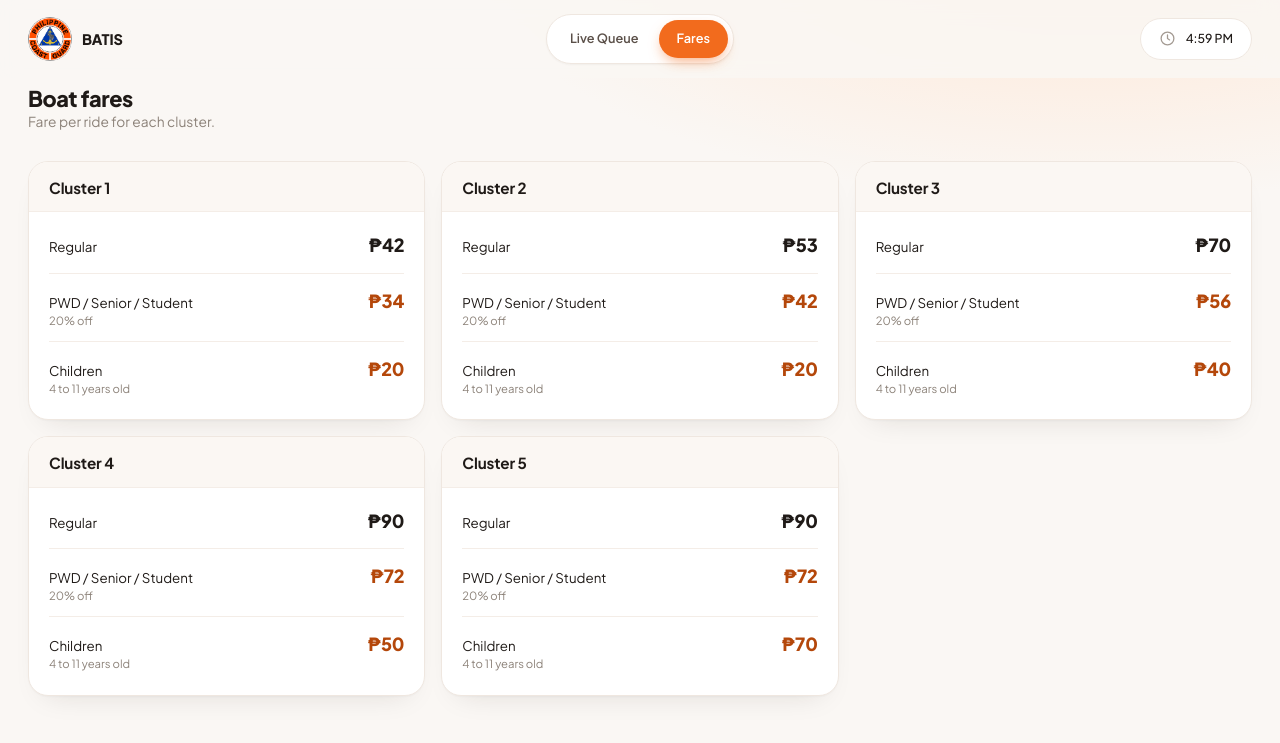
After one commit to sepgb/Motorbanca-System, a PHP site: page /passenger/fares.php in a window 1280 px wide. The commit adds this page. Shown: the top 743 px of the page. Run offline with PHP 8.4, Linux system fonts and the light colour scheme; data comes from the database, SQL or seed files in the repository.

Commit message:
added fares page

```diff
--- a/config/layout.php
+++ b/config/layout.php
@@ -65,8 +65,16 @@ document.addEventListener('keydown',function(e){if(e.key==='Escape'&&m.classList
 JS;
         echo "<main class='main'>";
     } else {
-        echo "<header class='atop'><a class='logo' href='$b/passenger/index.php'><img src='$b/admin/logo.webp' alt='Philippine Coast Guard' width='44' height='44'><span>BATIS</span></a>
-<div class='tools'><span class='datechip'>" . ico('<circle cx="12" cy="12" r="9"/><path d="M12 7v5l3 2"/>') . "<span class='dt-date'><span id='clk-date'>" . date('l, j F Y') . "</span> - </span><b id='clk-time'>" . date('g:i A') . "</b></span></div></header><main class='main'><h1>" . (($h = (int)date('G')) < 12 ? 'Good morning' : ($h < 18 ? 'Good afternoon' : 'Good evening')) . ", passenger</h1><p class='lead'>Here is what is happening at the port right now.</p><h2 class='pub-h2'><i class='dot'></i>Live queue</h2>";
+        $me = basename($_SERVER['PHP_SELF']);
+        $plinks = ['index.php' => 'Live Queue', 'fares.php' => 'Fares'];
+        $ptab = ['index.php' => '<path d="M8 6h13M8 12h13M8 18h13M3 6h.01M3 12h.01M3 18h.01"/>', 'fares.php' => '<circle cx="12" cy="12" r="9"/><path d="M9.5 17V7.5h3.2a2.6 2.6 0 010 5.2H9.5M8 14.2h5"/>'];
+        echo "<header class='atop'><a class='logo' href='$b/passenger/index.php'><img src='$b/admin/logo.webp' alt='Philippine Coast Guard' width='44' height='44'><span>BATIS</span></a><nav class='pills'>";
+        foreach ($plinks as $f => $l) echo "<a href='$b/passenger/$f'" . ($f === $me ? " class='on'" : '') . ">$l</a>";
+        echo "</nav><div class='tools'><span class='datechip'>" . ico('<circle cx="12" cy="12" r="9"/><path d="M12 7v5l3 2"/>') . "<span class='dt-date'><span id='clk-date'>" . date('l, j F Y') . "</span> - </span><b id='clk-time'>" . date('g:i A') . "</b></span></div></header>";
+        echo "<nav class='btabs' aria-label='Main'>";
+        foreach ($plinks as $f => $l) echo "<a href='$b/passenger/$f'" . ($f === $me ? " class='on' aria-current='page'" : '') . "><i>" . ico($ptab[$f]) . "</i><span>$l</span></a>";
+        echo "</nav><main class='main'>";
+        if ($me === 'index.php') echo "<h1>" . (($h = (int)date('G')) < 12 ? 'Good morning' : ($h < 18 ? 'Good afternoon' : 'Good evening')) . ", passenger</h1><p class='lead'>Here is what is happening at the port right now.</p><h2 class='pub-h2'><i class='dot'></i>Live queue</h2>";
     }
 }
 function page_foot($role = 'public')
--- a/css/admin.css
+++ b/css/admin.css
@@ -2222,12 +2222,6 @@ body.nav-open .pills {
     filter: brightness(1.05)
 }
 
-.r-public .atop {
-    display: flex !important;
-    justify-content: space-between;
-    grid-template-columns: none
-}
-
 .r-public .atop .logo,
 .r-public .logo span {
     display: inline-flex
@@ -2467,3 +2461,72 @@ body.r-public .main>.lead {
     margin-top: 0 !important;
     line-height: 1.3 !important
 }
+
+/* passenger nav: same pills (desktop) and bottom tab bar (phones) as admin / operator */
+@media(max-width:999px) {
+    body.r-public .main {
+        padding-bottom: 104px !important
+    }
+}
+
+@media(min-width:1000px) {
+    .r-public .btabs {
+        display: none
+    }
+}
+
+.r-public .atop .logo img {
+    box-shadow: none
+}
+
+/* fares page */
+.fare-list {
+    padding: 6px 20px 10px
+}
+
+.fare {
+    display: flex;
+    align-items: baseline;
+    justify-content: space-between;
+    gap: 14px;
+    padding: 13px 0;
+    border-top: 1px solid #f4ede7
+}
+
+.fare:first-child {
+    border-top: 0
+}
+
+.fare span {
+    color: var(--tx);
+    font-size: .92rem;
+    line-height: 1.35
+}
+
+.fare small {
+    display: block;
+    color: var(--mut);
+    font-size: .78rem;
+    margin-top: 1px
+}
+
+.fare b {
+    flex: none;
+    font-size: 1.25rem;
+    font-weight: 800;
+    color: #b4470a;
+    letter-spacing: -.01em
+}
+
+.fare.reg b {
+    color: var(--tx)
+}
+
+.fares .cluster .brgy {
+    padding-bottom: 14px
+}
+
+.fares .cluster h2 {
+    border-bottom: 1px solid #f4ede7 !important;
+    padding-bottom: 14px !important
+}
--- /dev/null
+++ b/passenger/fares.php
@@ -0,0 +1,30 @@
+<?php
+// Public: boat fare per ride for each cluster.
+require_once '../config/layout.php';
+$fares = [   // cluster number => [regular, PWD/senior/student (20% off), children 4-11]
+    1 => [42, 34, 20],
+    2 => [53, 42, 20],
+    3 => [70, 56, 40],
+    4 => [90, 72, 50],
+    5 => [90, 72, 70],
+];
+page_head('Fares', 'public');
+?>
+<h1>Boat fares</h1>
+<p class="lead">Fare per ride for each cluster.</p>
+<div class="clusters fares">
+    <?php foreach (db()->query("SELECT * FROM clusters ORDER BY id")->fetchAll() as $c):
+        $f = $fares[(int)preg_replace('/\D+/', '', $c['name'])] ?? null;
+        if (!$f) continue;   // "Cluster 3" -> 3
+    ?>
+        <section class="cluster">
+            <h2><?= e($c['name']) ?></h2>
+            <div class="fare-list">
+                <div class="fare reg"><span>Regular</span><b>&#8369;<?= $f[0] ?></b></div>
+                <div class="fare"><span>PWD / Senior / Student<small>20% off</small></span><b>&#8369;<?= $f[1] ?></b></div>
+                <div class="fare"><span>Children<small>4 to 11 years old</small></span><b>&#8369;<?= $f[2] ?></b></div>
+            </div>
+        </section>
+    <?php endforeach; ?>
+</div>
+<?php page_foot();
```
